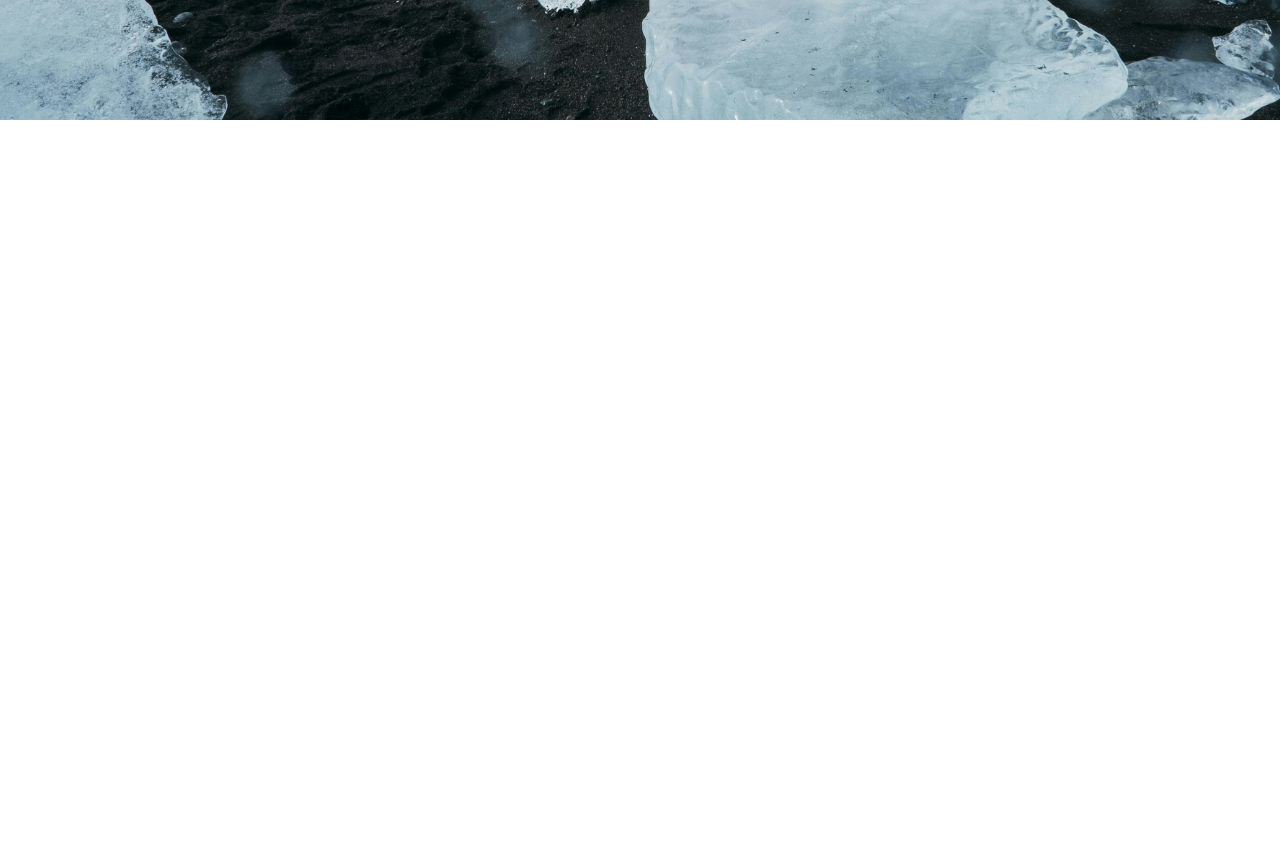
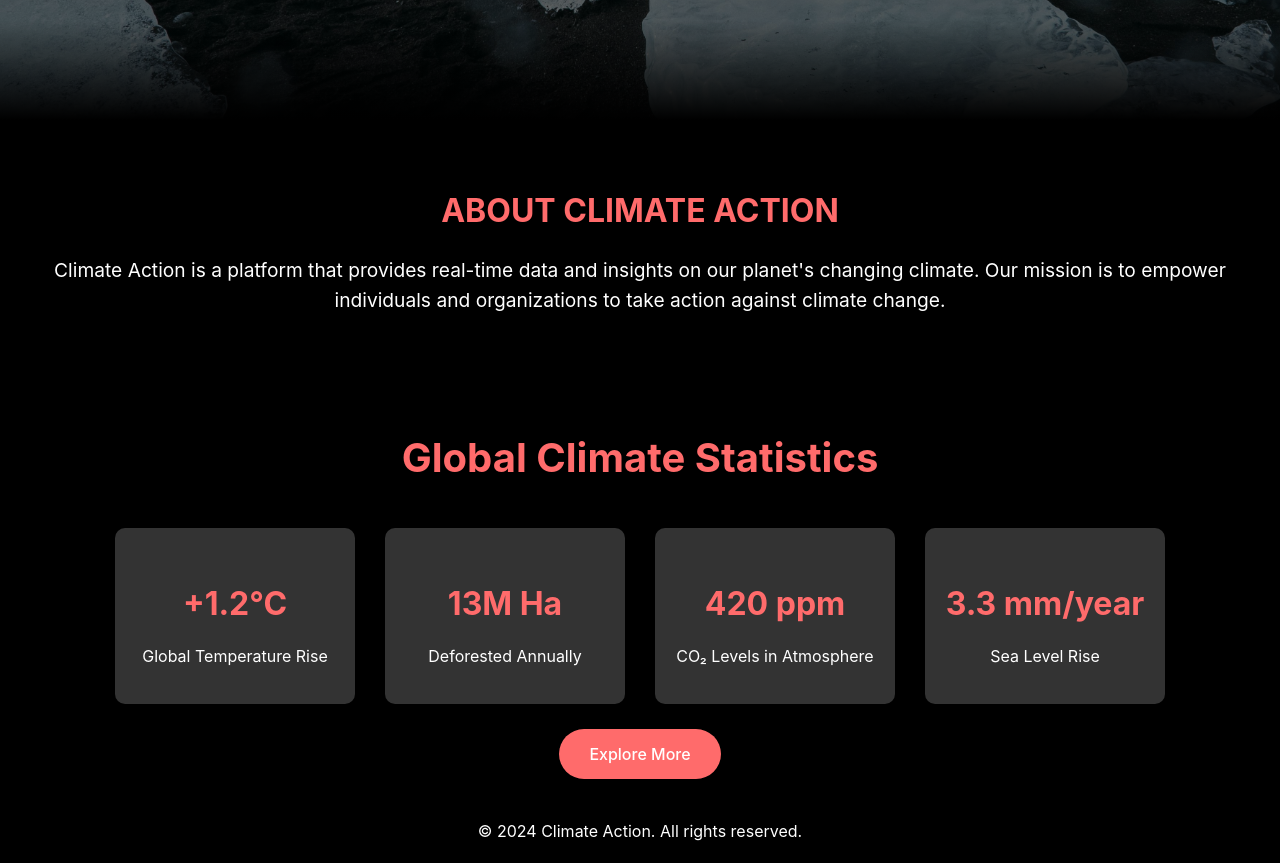
Before and after one commit to lokashrinav/FireHackathon, a React (Vite) app: page / in a window 1280 px wide. Shown: the part 680-1543 px from the top of the page. Before the commit the page ends 800 px from the top, so only its background shows below. Built offline with nearby package versions, Linux system fonts and the light colour scheme.

Commit message:
Added new sections. Fixed bug that moved page up

```diff
--- a/src/HomePage.css
+++ b/src/HomePage.css
@@ -1,91 +1,54 @@
-* {
+#root {
     margin: 0;
     padding: 0;
-    box-sizing: border-box;
-}
-
-#root {
-    padding: 0;
-    margin: 0;
-}
-
-html, body {
-    width: 100%;
-    height: 100%;
-    margin: 0;
-    padding: 0;
-    font-family: 'Open Sans', sans-serif;
-    color: #005f73;
-    overflow-x: hidden;
-}
-
-:root {
-    --vh: 100vh;
-}
-
-html, body {
-    height: calc(var(--vh, 1vh) * 100);
-}
-
-body {
-    margin: 0;
-    font-family: 'Open Sans', sans-serif;
-    color: #005f73;
-}
-
-.homepage {
-    width: 100%;
-    height: 100%;
-    display: flex;
-    flex-direction: column;
 }
 
 .hero {
-    height: calc(var(--vh, 1vh) * 100);
+    position: relative;
+    height: 100vh;
     display: flex;
     justify-content: center;
     align-items: center;
     text-align: center;
-    background: linear-gradient(rgba(0, 0, 0, 0.2), rgba(0, 0, 0, 0.2)), url("./assets/pexels-valdemaras-d-784301-1670845.jpg") no-repeat center/cover;
-    color: #fff;
-    filter: brightness(1.2);
+    background: linear-gradient(rgba(0, 0, 0, 0.6), rgba(0, 0, 0, 0.6)),
+                url("./assets/pexels-valdemaras-d-784301-1670845.jpg") no-repeat center/cover;
+    color: white;
 }
 
-.homepage {
-    width: 100vw;
-    height: 100%;
-    display: flex;
-    flex-direction: column;
-    margin: 0;
-    padding: 0;
+.gradient-overlay {
+    position: absolute;
+    bottom: 0;
+    left: 0;
+    width: 100%;
+    height: 100px;
+    background: linear-gradient(to bottom, rgba(0, 0, 0, 0), black);
 }
 
 .hero-content {
-    color: #005f73;
+    z-index: 1;
 }
 
 .hero h1 {
     font-size: 3.5rem;
     margin-bottom: 20px;
-    margin-top: -50px;
     text-transform: uppercase;
     letter-spacing: 2px;
-    color: white;
     text-shadow: 2px 2px 4px rgba(0, 0, 0, 0.7);
 }
 
 .hero p {
     font-size: 1.5rem;
     margin-bottom: 40px;
-    text-transform: uppercase;
-    color: white;
     text-shadow: 2px 2px 4px rgba(0, 0, 0, 0.7);
+}
+
+.explore-button {
+    margin-top: 25px;
 }
 
 .cta-buttons {
     display: flex;
     justify-content: center;
-    flex-wrap: wrap;
     gap: 15px;
 }
 
@@ -105,84 +68,35 @@ body {
     transform: translateY(-5px);
 }
 
-.stats-snapshot {
-    background-color: #f7f7f7;
+.footer {
+    background-color: black;
+    color: white;
     text-align: center;
     padding: 20px;
 }
 
-.stats-snapshot h2 {
-    font-size: 2.5rem;
-    margin-bottom: 40px;
+.about {
+    padding: 40px 20px;
+    text-align: center;
+    background-color: black;
+    color: white;
 }
 
-.stats-container {
-    display: flex;
-    flex-wrap: wrap;
-    justify-content: center;
-    gap: 30px;
+.about h2 {
+    font-size: 2rem;
+    margin-bottom: 20px;
+    text-transform: uppercase;
+    color: #ff6b6b;
 }
 
-.stat-item {
-    background-color: #fff;
-    border-radius: 10px;
-    padding: 30px;
-    width: 200px;
-    box-shadow: 0 4px 6px rgba(0, 0, 0, 0.1);
-}
-
-.stat-item h3 {
-    font-size: 2rem;
-    color: #ff6b6b;
-    margin-bottom: 10px;
-}
-
-.stat-item p {
-    font-size: 1rem;
-}
-
-.interactive-map {
-    background-color: #fff;
-    text-align: center;
-}
-
-.interactive-map h2 {
-    font-size: 2.5rem;
-    margin-bottom: 40px;
-}
-
-.map-placeholder {
-    background-color: #e0e0e0;
-    width: 80%;
-    height: 60%;
-    display: flex;
-    justify-content: center;
-    align-items: center;
-}
-
-.map-placeholder p {
-    font-size: 1.5rem;
-    color: #666;
-}
-
-.footer {
-    background-color: #333;
-    color: #fff;
-    padding: 40px 20px;
-    text-align: center;
+.about p {
+    font-size: 1.2rem;
+    margin-top: 20px;
+    line-height: 1.6;
 }
 
 .footer p {
     margin: 0;
-}
-
-@keyframes fadeIn {
-    from {
-        opacity: 0;
-    }
-    to {
-        opacity: 1;
-    }
 }
 
 @media (max-width: 768px) {
@@ -199,3 +113,42 @@ body {
         gap: 10px;
     }
 }
+
+.global-stats {
+    padding: 20px 20px;
+    text-align: center;
+    background-color: black;
+    color: white;
+}
+
+.global-stats h2 {
+    font-size: 2.5rem;
+    margin-bottom: 40px;
+    color: #ff6b6b;
+}
+
+.stats-container {
+    display: flex;
+    flex-wrap: wrap;
+    justify-content: center;
+    gap: 30px;
+}
+
+.stat-item {
+    background-color: #333;
+    border-radius: 10px;
+    padding: 20px;
+    width: 200px;
+    box-shadow: 0 4px 6px rgba(0, 0, 0, 0.1);
+}
+
+.stat-item h3 {
+    font-size: 2rem;
+    color: #ff6b6b;
+    margin-bottom: 10px;
+}
+
+.stat-item p {
+    font-size: 1rem;
+    color: white;
+}
--- a/src/HomePage.jsx
+++ b/src/HomePage.jsx
@@ -4,15 +4,6 @@ import "aos/dist/aos.css";
 import "./HomePage.css";
 
 const Homepage = () => {
-  useEffect(() => {
-    const setVH = () => {
-      document.documentElement.style.setProperty("--vh", `${window.innerHeight / 100}px`);
-    };
-    setVH();
-    window.addEventListener("resize", setVH);
-    return () => window.removeEventListener("resize", setVH);
-  }, []);
-
   useEffect(() => {
     AOS.init({
       duration: 1000,
@@ -26,6 +17,9 @@ const Homepage = () => {
       <section className="hero" data-aos="fade-in">
         <div className="hero-content">
           <h1 data-aos="fade-up">Explore Our Planet's Changing Climate</h1>
+          <p data-aos="fade-up" data-aos-delay="200">
+            Access real-time data and actionable insights to combat climate change.
+          </p>
           <div className="cta-buttons">
             <button className="cta-button" data-aos="zoom-in" data-aos-delay="400">
               View Global Stats
@@ -38,7 +32,46 @@ const Homepage = () => {
             </button>
           </div>
         </div>
+        <div className="gradient-overlay"></div>
       </section>
+
+      <section className="about" data-aos="fade-in">
+        <h2>About Climate Action</h2>
+        <p>
+          Climate Action is a platform that provides real-time data and insights on our planet's
+          changing climate. Our mission is to empower individuals and organizations to take action
+          against climate change.
+        </p>
+      </section>
+
+      <section className="global-stats" data-aos="fade-in">
+        <h2>Global Climate Statistics</h2>
+        <div className="stats-container">
+          <div className="stat-item" data-aos="fade-up">
+            <h3>+1.2°C</h3>
+            <p>Global Temperature Rise</p>
+          </div>
+          <div className="stat-item" data-aos="fade-up" data-aos-delay="200">
+            <h3>13M Ha</h3>
+            <p>Deforested Annually</p>
+          </div>
+          <div className="stat-item" data-aos="fade-up" data-aos-delay="400">
+            <h3>420 ppm</h3>
+            <p>CO₂ Levels in Atmosphere</p>
+          </div>
+          <div className="stat-item" data-aos="fade-up" data-aos-delay="600">
+            <h3>3.3 mm/year</h3>
+            <p>Sea Level Rise</p>
+          </div>
+        </div>
+        <div className="explore-button" data-aos="fade-up" data-aos-delay="800">
+          <button className="cta-button">Explore More</button>
+        </div>
+      </section>
+
+      <footer className="footer">
+        <p>&copy; {new Date().getFullYear()} Climate Action. All rights reserved.</p>
+      </footer>
     </div>
   );
 };
```
